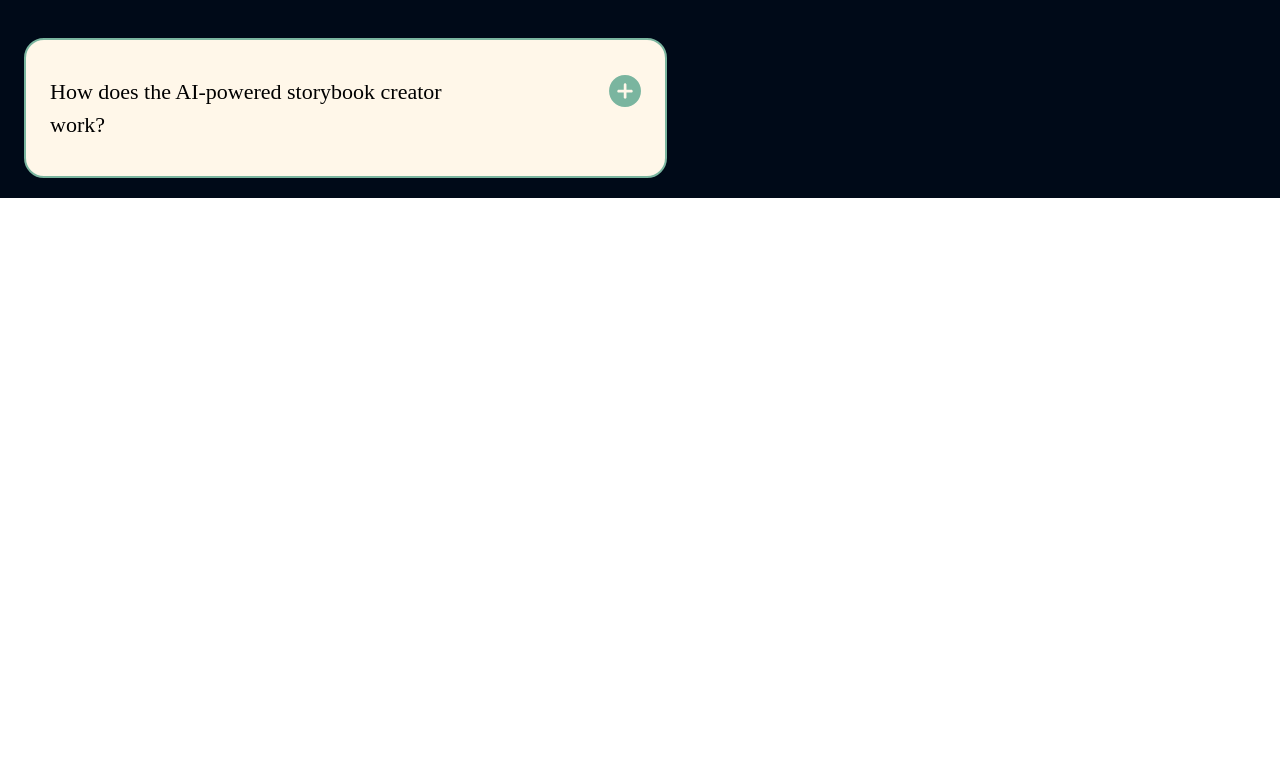
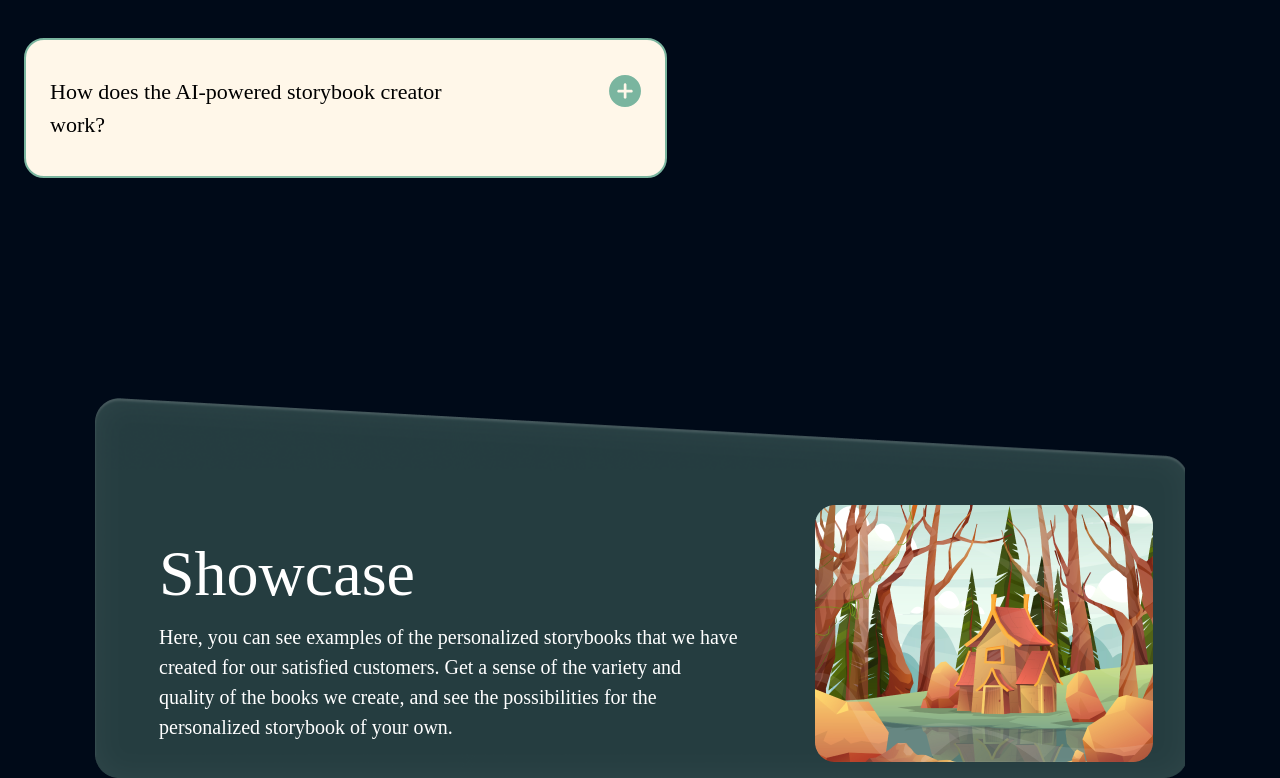
Before and after one commit to netscorx/crazy-prints, a React (Create React App) app: page / in a window 1280 px wide. Shown: the part 8390-9168 px from the top of the page. Before the commit the page ends 8588 px from the top, so only its background shows below. Built offline with nearby package versions, Linux system fonts and the light colour scheme.

Commit message:
showcase component done

```diff
--- /dev/null
+++ b/src/Components/Showcase/ShowCase.js
@@ -0,0 +1,26 @@
+import React from "react";
+
+export default function ShowCase() {
+  return (
+    <div class="flex justify-center items-center mt-[200px]">
+      <div class="bg-showcase bg-cover w-[1090px] h-[380px] flex justify-between items-center pl-[64px] pr-[32px] pt-[91px]">
+        <div class="max-w-[582px]">
+          <h2 class="text-[#FFFFFF] text-[64px] font-about">Showcase</h2>
+          <p class="text-[#FFFFFF] text-[20px] font-main">
+            Here, you can see examples of the personalized storybooks that we
+            have created for our satisfied customers. Get a sense of the variety
+            and quality of the books we create, and see the possibilities for
+            the personalized storybook of your own.
+          </p>
+        </div>
+        <div>
+          <img
+            class="w-[338px] h-[257px]"
+            src={require("../Theme/Img/Scene.png")}
+            alt="Scene"
+          />
+        </div>
+      </div>
+    </div>
+  );
+}
--- a/src/Pages/Main/Main.js
+++ b/src/Pages/Main/Main.js
@@ -6,6 +6,7 @@ import Benefits from "../../Components/Benefits/Benefits";
 import Variants from "../../Components/Benefits/Variants";
 import HowItsWorks from "../../Components/HowItsWorks/HowItsWorks";
 import Question from "../../Components/Question/Question";
+import ShowCase from "../../Components/Showcase/ShowCase";
 
 export default function Main() {
   return (
@@ -22,6 +23,7 @@ export default function Main() {
       </div>
       <div class="bg-questionImage bg-cover">
         <Question />
+        <ShowCase />
       </div>
     </div>
   );
--- a/tailwind.config.js
+++ b/tailwind.config.js
@@ -17,6 +17,7 @@ module.exports = {
         variant1img: "url('/src/Components/Theme/Img/variant1img.png')",
         variant2img: "url('/src/Components/Theme/Img/variant2img.png')",
         questionImage: "url('/src/Components/Theme/Img/question.png')",
+        showcase: "url('/src/Components/Theme/Img/ShowCase.png')",
       },
       colors: {
         "regular-blue": "#3C6772",
```
Also changed, not shown: src/Components/Theme/Img/Scene.png (added), src/Components/Theme/Img/ShowCase.png (added).
